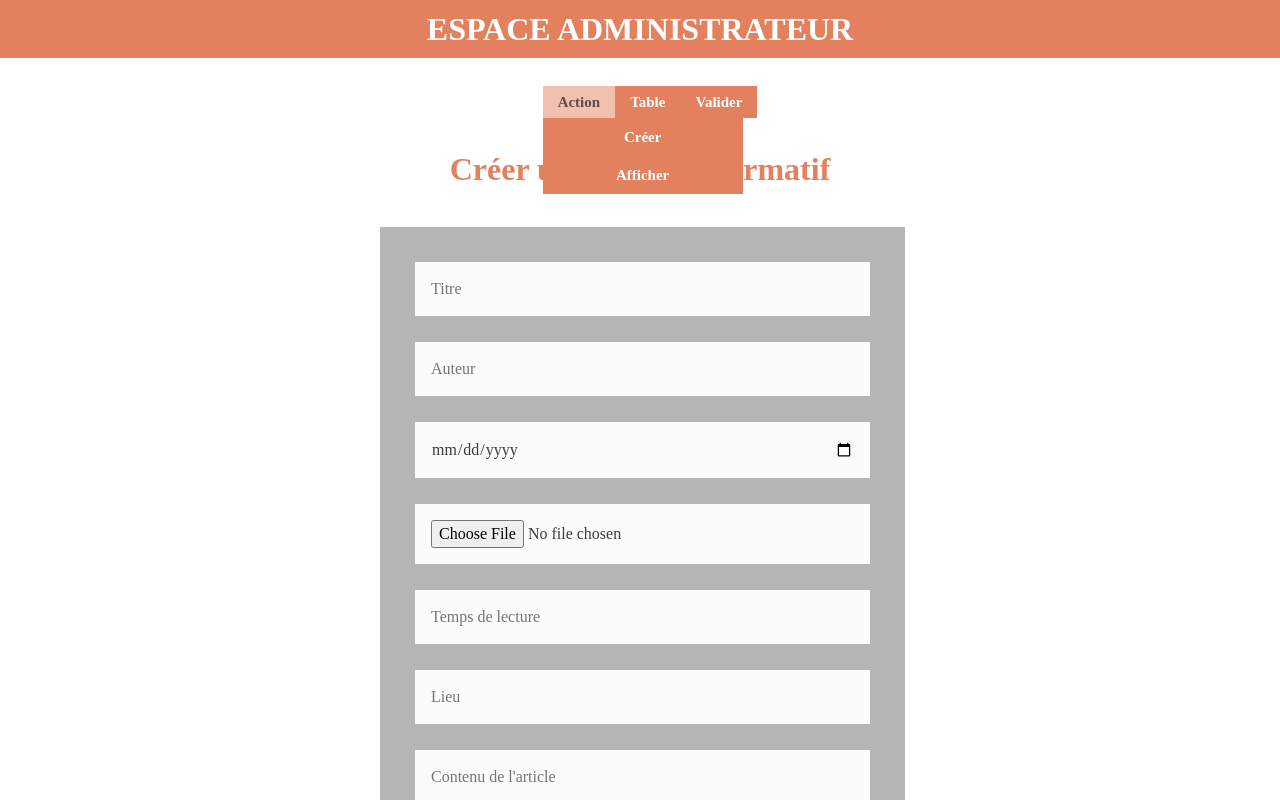
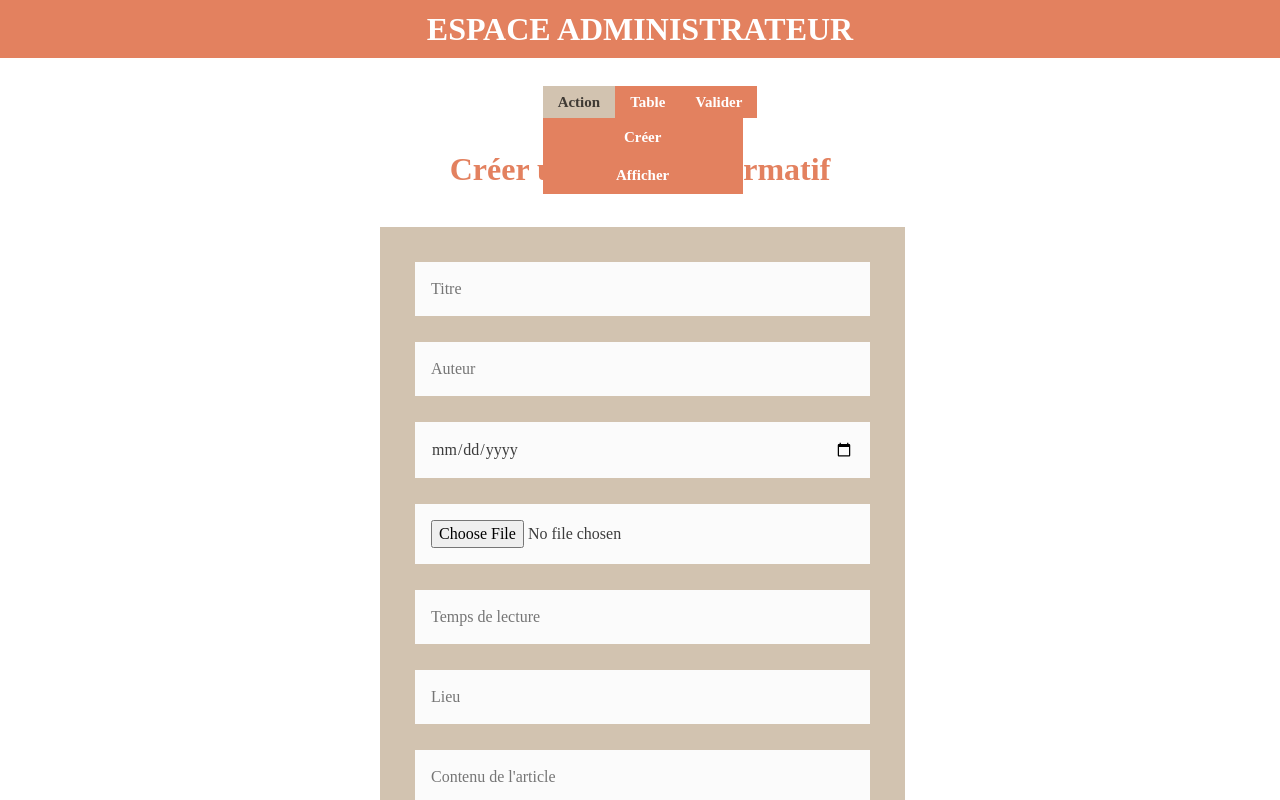
Before and after one commit to WildCodeSchool/Paris-0919-P3-front-LaBelleEmpreinte, a React (Create React App) app: page / in a window 1280 px wide. In both pictures the pointer is over the item "Action". Shown: the top 800 px of the page. Built offline with nearby package versions, Linux system fonts and the light colour scheme; a web font is replaced by a local one.

Commit message:
front admin ready to merge

```diff
--- a/src/components/adminInterface/CSS/AdminCreateArticle.css
+++ b/src/components/adminInterface/CSS/AdminCreateArticle.css
@@ -26,7 +26,7 @@
 }
 
 .admincreatearticle #form-div {
-    background-color: rgba(72, 72, 72, 0.4);
+    background-color: rgba(191, 170, 143, 0.7);
     padding-left: 35px;
     padding-right: 35px;
     padding-top: 35px;
--- a/src/components/adminInterface/CSS/AdminHome.css
+++ b/src/components/adminInterface/CSS/AdminHome.css
@@ -52,8 +52,8 @@
 }
 
 #adminhome_nav_wrap ul li:hover {
-    background-color: rgba(227, 129, 95, 0.5);
-    color: rgba(0, 0, 0, 0.6);
+    background-color: rgba(191, 170, 143, 0.7);
+    color: rgba(0, 0, 0, 0.7);
 }
 
 #adminhome_nav_wrap ul ul {
```
